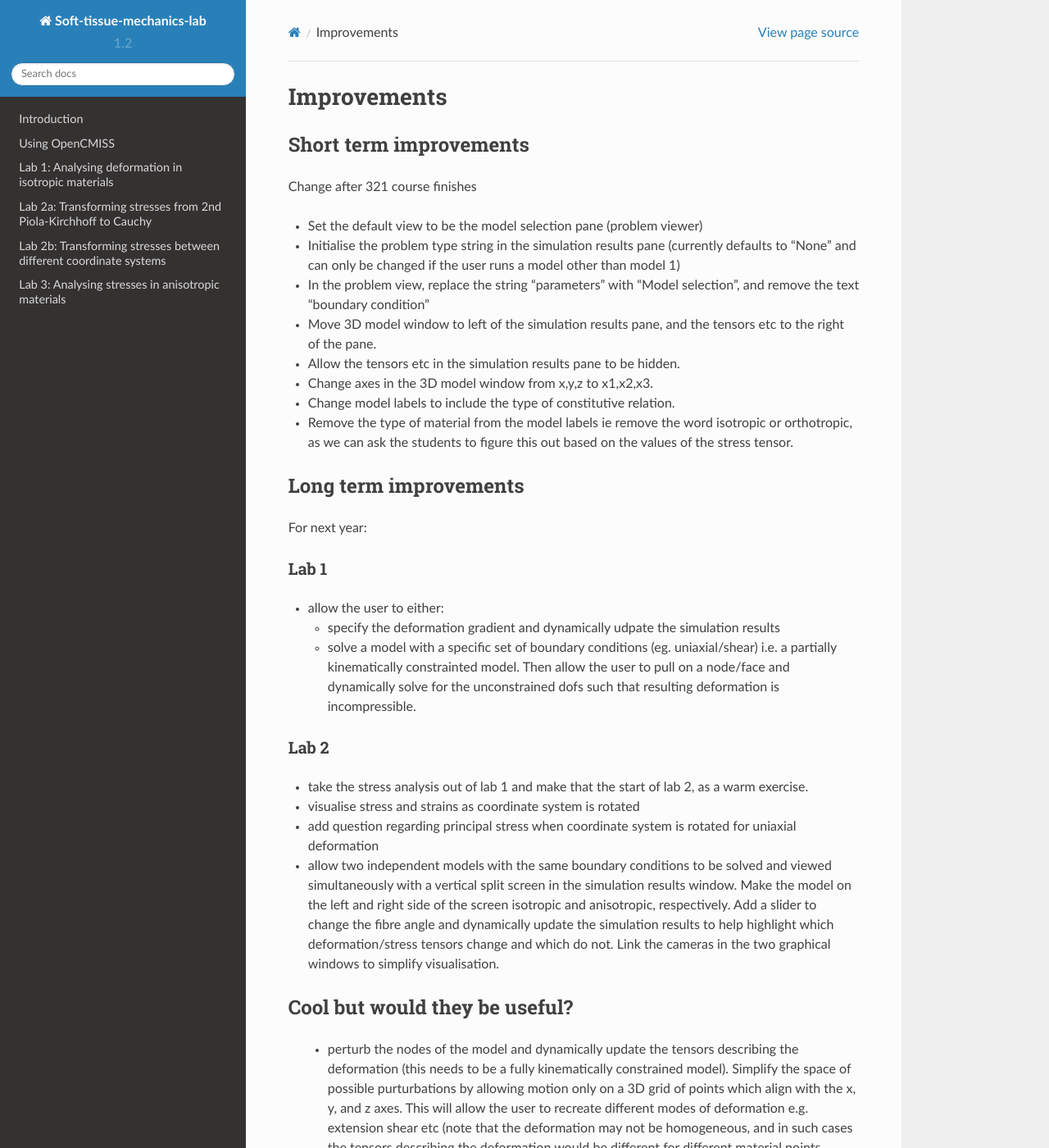
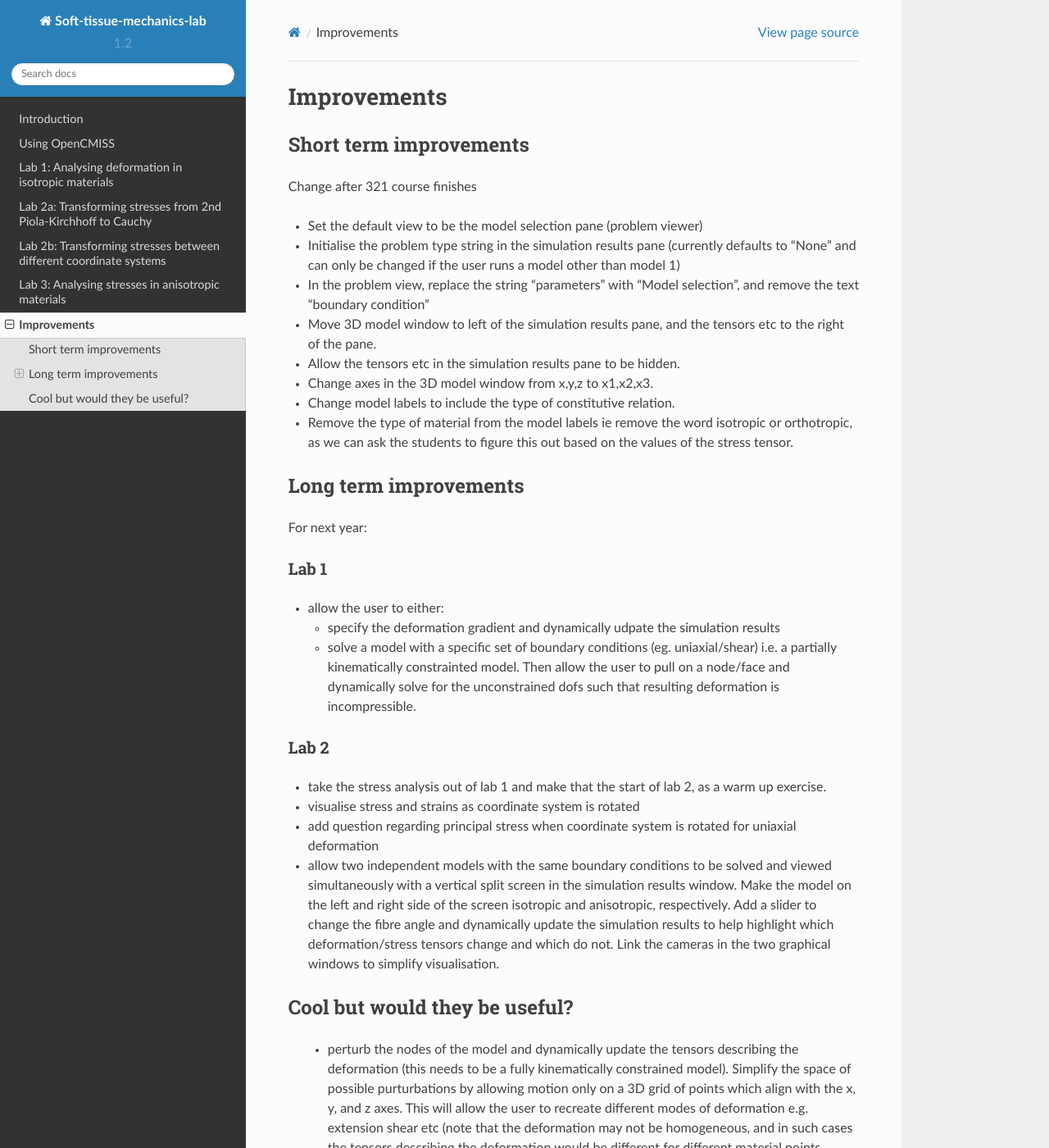
Before and after one commit to mpnash/soft-tissue-mechanics-labs, a Sphinx documentation site: the page built from docs/source/improvements.rst, in a window 1280 px wide and 1400 px high. Shown: the whole window at 82% size. Built offline with Sphinx 7.4.7 and the Read the Docs theme 2.0.0, drawn with Linux system fonts in a browser that asks for light colours.

Commit message:
Including improvements.rst when building documentation

```diff
--- a/docs/source/improvements.rst
+++ b/docs/source/improvements.rst
@@ -41,7 +41,7 @@ Lab 1
 Lab 2
 -----
 
-- take the stress analysis out of lab 1 and make that the start of lab 2, as a warm exercise.
+- take the stress analysis out of lab 1 and make that the start of lab 2, as a warm up exercise.
 
 - visualise stress and strains as coordinate system is rotated
 
--- a/docs/source/index.rst
+++ b/docs/source/index.rst
@@ -17,7 +17,7 @@ Contents:
    lab2a
    lab2b
    lab3
-..   improvements
+   improvements
 
 Indices and tables
 ==================
```
